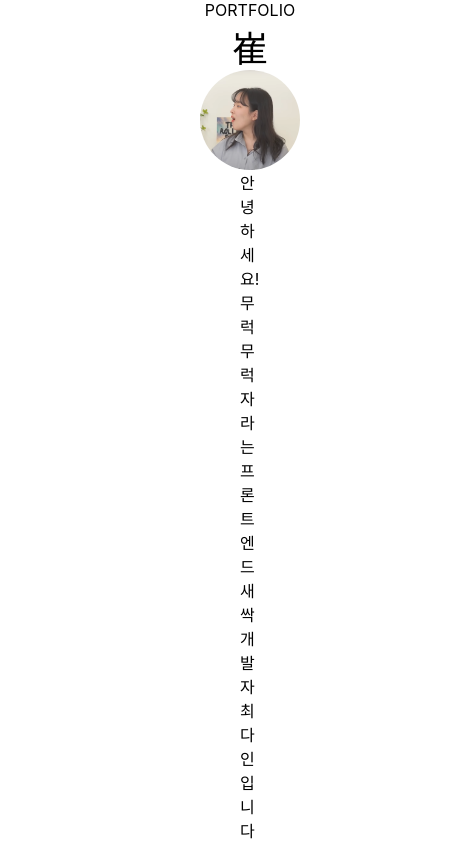
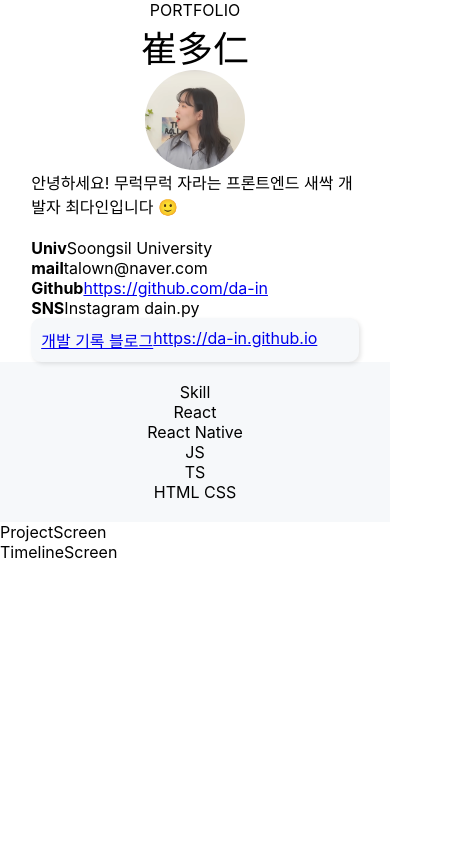
Before and after one commit to da-in/resume, a React (Create React App) app: page / in a window 390 px wide. Shown: the top 842 px of the page, 473 px wide, since content can reach past the window. Built offline with nearby package versions, Linux system fonts and the light colour scheme.

Commit message:
make responsive (not complete)

```diff
--- a/src/components/Containers.js
+++ b/src/components/Containers.js
@@ -3,9 +3,12 @@ import styled from 'styled-components';
 export const MainContainer = styled.div`
     display: flex;
     justify-content: center;
-    margin: 0px 250px 0px 250px;
+    margin: 0 20% 0 20%;
     align-items: center;
     flex-direction: column;
+    @media screen and (max-width: 768px) {
+        margin: 0 8% 0 8%;
+    }
 `;
 
 export const WhiteBlockContainer = styled.div`
--- a/src/section/MainSection.js
+++ b/src/section/MainSection.js
@@ -12,6 +12,14 @@ const ProfileImgContainer = styled.div`
     display: flex;
     justify-content: center;
 `;
+
+const Block = styled.div`
+    width: 50%;
+    @media screen and (max-width: 768px) {
+        width: 100%;
+    }
+`;
+
 const Row = styled.div`
     display: flex;
     flex-direction: row;
@@ -32,12 +40,13 @@ function MainSection() {
             <div
                 style={{
                     display: 'flex',
+                    flexWrap: 'wrap',
                     width: '100%',
                     flexDirection: 'row',
                     marginTop: '20px',
                 }}
             >
-                <div style={{ width: '50%' }}>
+                <Block>
                     <Row>
                         <div style={{ fontWeight: '700' }}>Univ</div>
                         <div>Soongsil University</div>
@@ -56,13 +65,15 @@ function MainSection() {
                         <div style={{ fontWeight: '700' }}>SNS</div>
                         <div>Instagram dain.py</div>
                     </Row>
-                </div>
-                <a style={{ width: '50%' }} href="https://da-in.github.io/">
-                    <WhiteBlockContainer>
-                        <div>개발 기록 블로그</div>
-                        <div>https://da-in.github.io</div>
-                    </WhiteBlockContainer>
-                </a>
+                </Block>
+                <Block>
+                    <a href="https://da-in.github.io/">
+                        <WhiteBlockContainer>
+                            <div>개발 기록 블로그</div>
+                            <div>https://da-in.github.io</div>
+                        </WhiteBlockContainer>
+                    </a>
+                </Block>
             </div>
         </MainContainer>
     );
```
